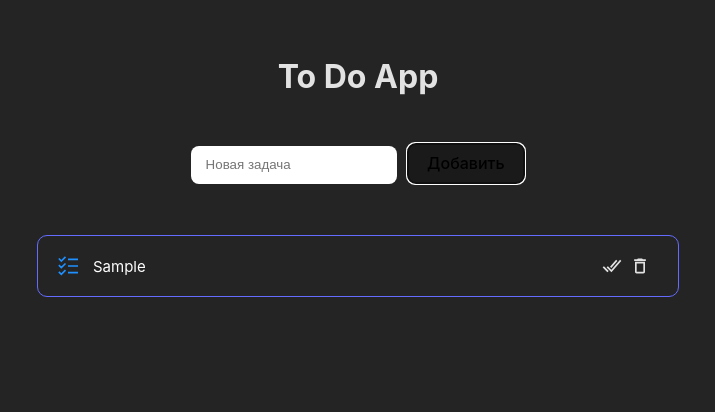
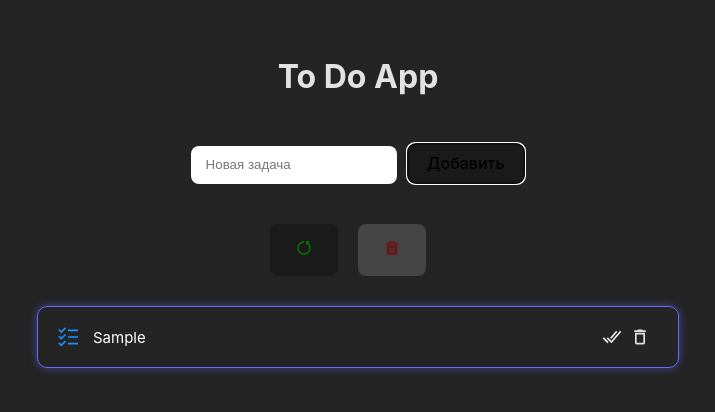
Before and after one commit to ianaomalova/Todo-app, a React (Vite) app: page / in a window 1280 px wide. Both pictures are taken after typing "Sample" into the empty fields and a click on the button "Добавить". Shown: the top 412 px of the page, without its empty margins (282-997 px from the left). Built offline with nearby package versions, Linux system fonts and the light colour scheme.

Commit message:
added delete all tasks and delete completed tasks

```diff
--- a/src/App.jsx
+++ b/src/App.jsx
@@ -3,10 +3,13 @@ import { v4 as uuidv4 } from 'uuid';
 import './App.css'
 import ToDoForm from './components/Todos/ToDoForm/ToDoForm.jsx';
 import ToDoList from './components/Todos/ToDoList/TodoList.jsx';
+import ToDoActions from './components/Todos/ToDoActions/ToDoActions.jsx';
 
 
 function App() {
   const [todos, setTodos] = useState([]);
+  const completedTodosCount = todos.filter(todo => todo.completed).length;
+  console.log(completedTodosCount);
 
   const addTodoHandler = (text) => {
     const newTask = {
@@ -29,11 +32,25 @@ function App() {
     }))
   }
 
+  const deleteCompletedTodosHandler = () => {
+    setTodos(todos.filter(todo => {
+      return !todo.completed;
+    }))
+  }
+
+  const resetTodoHandler= () => {
+    setTodos([]);
+  }
+
   return (
     <>
       <h1>To Do App</h1>
       <ToDoForm addTodo={addTodoHandler}/>
-      <div className='line'></div>
+      {todos.length >0 && <ToDoActions
+        resetTodo={resetTodoHandler}
+        deleteCompletedTodo={deleteCompletedTodosHandler}
+        completedTodosExist={!!completedTodosCount}
+      />}
       <ToDoList
         todos={todos}
         deleteTodo={deleteTodoHandler}
--- a/src/components/Todos/ToDo/Todo.module.css
+++ b/src/components/Todos/ToDo/Todo.module.css
@@ -9,6 +9,12 @@
     width: 600px;
     border-radius: 10px;
     border: 1px solid #646cff;
+    box-shadow: 0 0 8px rgba(100, 108, 255, 0.5);
+    cursor: pointer;
+    transition: box-shadow 0.3s ease;
+    &:hover {
+        transform: scale(1.01);
+    }
     .iconTask {
         width: 20px;
         height: 20px;
--- /dev/null
+++ b/src/components/Todos/ToDoActions/ToDoActions.jsx
@@ -0,0 +1,19 @@
+import { RiDeleteBin5Fill } from "react-icons/ri";
+import { RiResetLeftFill } from "react-icons/ri";
+import style from './ToDoActions.module.css'
+import Button from '../../UI/Button.jsx'
+
+const ToDoActions = ({resetTodo, deleteCompletedTodo, completedTodosExist}) => {
+  return (
+    <div className={style.wrapper}>
+      <Button title='Сбросить все задачи' onclick={resetTodo}>
+        <RiResetLeftFill color='green' />
+      </Button>
+      <Button title='Удалить завершенные' onclick={deleteCompletedTodo} disable={!completedTodosExist}>
+        <RiDeleteBin5Fill color='red'/>
+      </Button>
+    </div>
+  )
+}
+
+export default ToDoActions
--- /dev/null
+++ b/src/components/Todos/ToDoActions/ToDoActions.module.css
@@ -0,0 +1,6 @@
+.wrapper {
+    margin-bottom: 30px;
+    > button {
+        margin-right: 20px;
+    }
+}
--- a/src/components/Todos/ToDoForm/ToDoForm.module.css
+++ b/src/components/Todos/ToDoForm/ToDoForm.module.css
@@ -1,7 +1,7 @@
 .formWrapper {
     display: flex;
     padding: 20px;
-    margin: 0 auto 30px;
+    margin: 0 auto 20px;
     align-items: center;
     form {
         margin: 0 auto;
@@ -17,6 +17,7 @@
     transition: background-color 0.3s ease, border-color 0.3s ease;
     &:hover {
         border-color: #646cff;
+        box-shadow: 0 0 8px rgba(100, 108, 255, 0.5);
     }
     &:focus {
         outline: none;
--- a/src/components/UI/Button.jsx
+++ b/src/components/UI/Button.jsx
@@ -0,0 +1,15 @@
+import style from './Button.module.css'
+
+const Button = ({onclick, children, title, disable = false}) => {
+  return (
+    <button
+      className={style.myButton}
+      onClick={onclick}
+      disabled={disable}
+      title={title}
+    >
+      {children}
+    </button>)
+}
+
+export default Button
--- a/src/components/UI/Button.module.css
+++ b/src/components/UI/Button.module.css
@@ -0,0 +1,3 @@
+.myButton {
+    padding: 15px 25px;
+}
--- a/src/index.css
+++ b/src/index.css
@@ -45,8 +45,18 @@ button {
 }
 button:hover {
   border-color: #646cff;
+  box-shadow: 0 0 8px rgba(100, 108, 255, 0.5);
 }
 button:focus,
 button:focus-visible {
   outline: 4px auto -webkit-focus-ring-color;
 }
+
+button:disabled {
+  background-color: rgba(255, 255, 255, 0.5);
+  color: #888;
+  cursor: not-allowed;
+  opacity: 0.3;
+  border-color: transparent;
+  box-shadow: none;
+}
```
